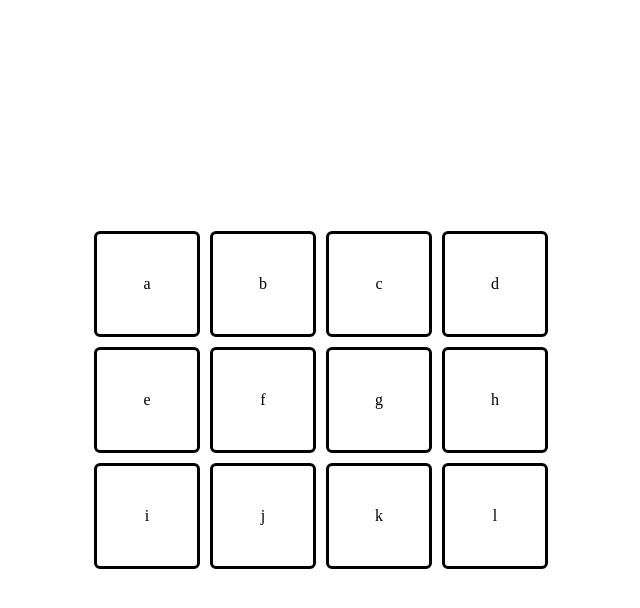
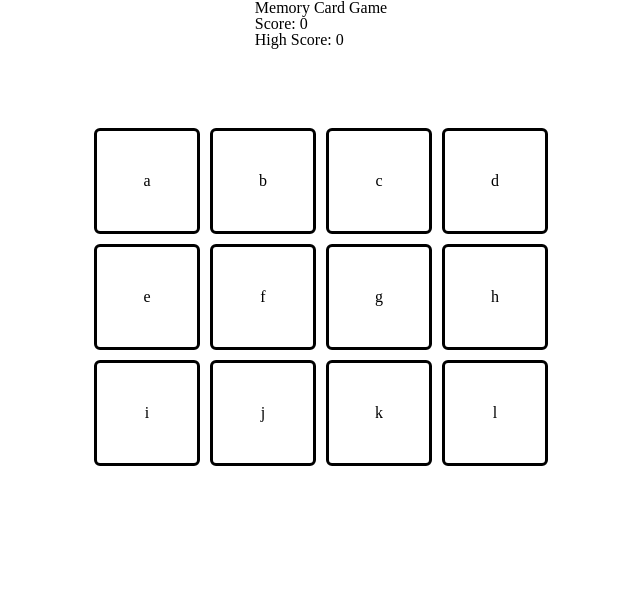
Before and after one commit to Chance093/odin-project-memory-card, a React (Create React App) app: page / in a window 1280 px wide. Shown: the top 608 px of the page, without its empty margins (319-959 px from the left). Built offline with nearby package versions, Linux system fonts and the light colour scheme.

Commit message:
Add Header Component

```diff
--- a/src/App.js
+++ b/src/App.js
@@ -1,5 +1,6 @@
 import React, { useState, useEffect } from 'react';
 import Cards from './components/Cards';
+import Header from './components/Header';
 import styles from './App.module.css';
 
 function App() {
@@ -56,6 +57,7 @@ function App() {
 
 	return (
 		<div className={styles.app}>
+			<Header score={score} highScore={highScore} />
 			<Cards handleClick={handleClick} cards={cards} />
 		</div>
 	);
--- a/src/App.module.css
+++ b/src/App.module.css
@@ -1,8 +1,9 @@
 .app {
 	height: 100vh;
 	display: flex;
-	justify-content: center;
+	flex-direction: column;
 	align-items: center;
+	gap: 5rem;
 }
 
 .cards {
--- /dev/null
+++ b/src/components/Header.js
@@ -0,0 +1,15 @@
+import styles from '../App.module.css';
+
+function Header({ score, highScore }) {
+	return (
+		<div className={styles.header}>
+			<h1>Memory Card Game</h1>
+			<div className={styles.scores}>
+				<h2>Score: {score}</h2>
+				<h2>High Score: {highScore}</h2>
+			</div>
+		</div>
+	);
+}
+
+export default Header;
```
